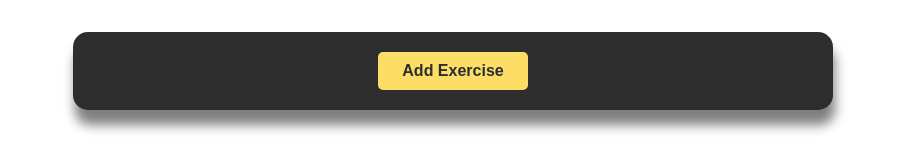
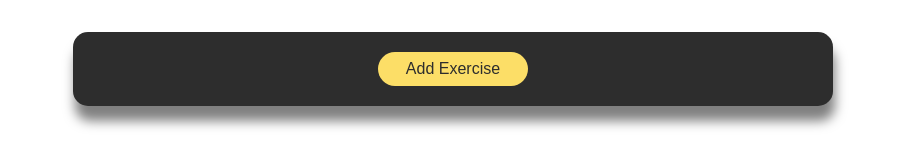
Before and after one commit to brunosm16/exercise-tracker, a React (Create React App) app: page / in a window 1280 px wide. Shown: the top 152 px of the page, without its empty margins (187-1096 px from the left). Built offline with nearby package versions, Linux system fonts and the light colour scheme.

Commit message:
Button implemented.

```diff
--- a/src/components/Exercises/Exercises.js
+++ b/src/components/Exercises/Exercises.js
@@ -3,7 +3,7 @@ import PropTypes from 'prop-types';
 import ExercisesFilter from './ExercisesFilter';
 import ExercisesList from './ExercisesList';
 import ExercisesChart from './ExercisesChart';
-import Card from '../UI/Card';
+import Card from '../UI/Card/Card';
 import styles from './Exercises.module.css';
 
 const Exercises = ({ items }) => {
--- a/src/components/NewExercise/ExerciseForm.js
+++ b/src/components/NewExercise/ExerciseForm.js
@@ -1,6 +1,7 @@
 import { useState } from 'react';
 import PropTypes from 'prop-types';
 import styles from './ExerciseForm.module.css';
+import Button from '../UI/Button/Button';
 
 const ExerciseForm = ({ onSaveDataExerciseData, onCancelAddExercise }) => {
 	const [enteredName, setEnteredName] = useState('');
@@ -133,12 +134,12 @@ const ExerciseForm = ({ onSaveDataExerciseData, onCancelAddExercise }) => {
 
 			<div className={styles['exercise-form__actions']}>
 				<div className={styles['exercise-form__action']}>
-					<button type="button" onClick={cancelHandler}>
+					<Button isSubmit={false} onClick={cancelHandler}>
 						Cancel
-					</button>
+					</Button>
 				</div>
 				<div className={styles['exercise-form__action']}>
-					<button type="submit">Add Exercise</button>
+					<Button isSubmit>Add Exercise</Button>
 				</div>
 			</div>
 		</form>
--- a/src/components/NewExercise/NewExercise.js
+++ b/src/components/NewExercise/NewExercise.js
@@ -1,6 +1,7 @@
 import PropTypes from 'prop-types';
 import { useState } from 'react';
-import Card from '../UI/Card';
+import Card from '../UI/Card/Card';
+import Button from '../UI/Button/Button';
 import ExerciseForm from './ExerciseForm';
 import styles from './NewExercise.module.css';
 
@@ -30,9 +31,9 @@ const NewExercise = ({ onAddExercise }) => {
 			)}
 
 			{!isAdd && (
-				<button type="button" onClick={handleClickAddExercise}>
+				<Button isSubmit={false} onClick={handleClickAddExercise}>
 					Add Exercise
-				</button>
+				</Button>
 			)}
 		</Card>
 	);
--- a/src/components/NewExercise/NewExercise.module.css
+++ b/src/components/NewExercise/NewExercise.module.css
@@ -10,24 +10,6 @@
     color: #FCDE67;
 }
 
-.new-exercise button {
-    width: 9.375rem;
-    padding: 0.5rem 1.25rem;
-    font-size: 1rem;
-    outline: none;
-    border-radius: 5px;
-    border-color: transparent;
-    background-color: #FCDE67;
-    color: #2D2D2D;
-    font-weight: bold;
-    transition: 0.3s all ease-in-out;
-}
-
-.new-exercise button:hover {
-    cursor: pointer;
-    color: #2d2d2d;
-    background: #fff;
-}
 
 @media screen and (min-width: 768px) {
     .new-exercise {
--- /dev/null
+++ b/src/components/UI/Button/Button.js
@@ -0,0 +1,28 @@
+import PropTypes from 'prop-types';
+import styles from './Button.module.css';
+
+const Button = ({ isSubmit, onClick, customCss, children }) => (
+	<button
+		type={isSubmit ? 'submit' : 'button'}
+		onClick={onClick}
+		className={`${styles.button} ${customCss}`}
+	>
+		{children}
+	</button>
+);
+
+export default Button;
+
+Button.defaultProps = {
+	isSubmit: true,
+	onClick: () => {},
+	customCss: '',
+	children: {},
+};
+
+Button.propTypes = {
+	isSubmit: PropTypes.bool,
+	onClick: PropTypes.func,
+	customCss: PropTypes.string,
+	children: PropTypes.node,
+};
--- /dev/null
+++ b/src/components/UI/Button/Button.module.css
@@ -0,0 +1,20 @@
+.button {
+	width: 9.375rem;
+	outline: none;
+	padding: 0.5rem 1.5rem;
+	font-size: 1rem;
+	text-transform: capitalize;
+	border-radius: 20px;
+	border: transparent;
+	cursor: pointer;
+	color: #2d2d2d;
+    font-weight: 500;
+	background: #FCDE67;
+	border-radius: 20px;
+	transition: all 0.3s ease-in-out;
+}
+
+.button:hover {
+	background-color: #cecece;
+	color: #000;
+}
```
Also changed, not shown: src/components/UI/Card/Card.js (renamed from src/components/UI/Card.js), src/components/UI/Card/Card.module.css (renamed from src/components/UI/Card.module.css).
